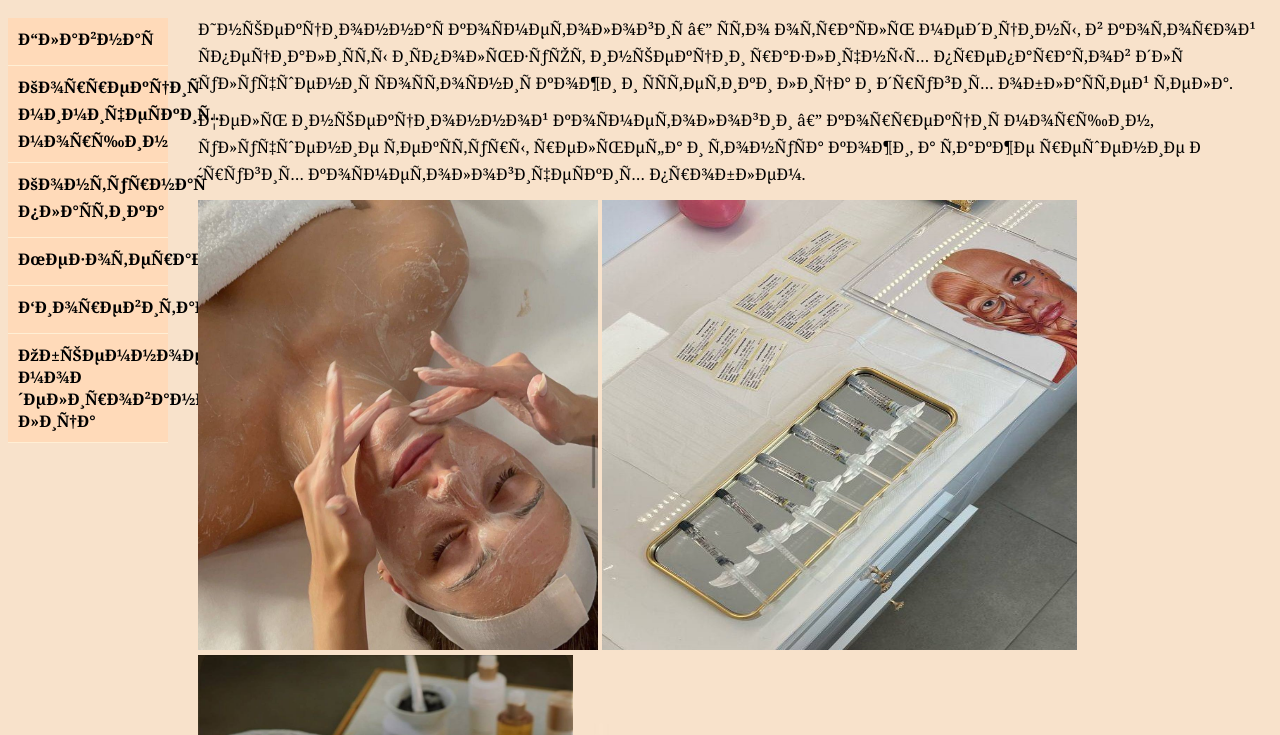
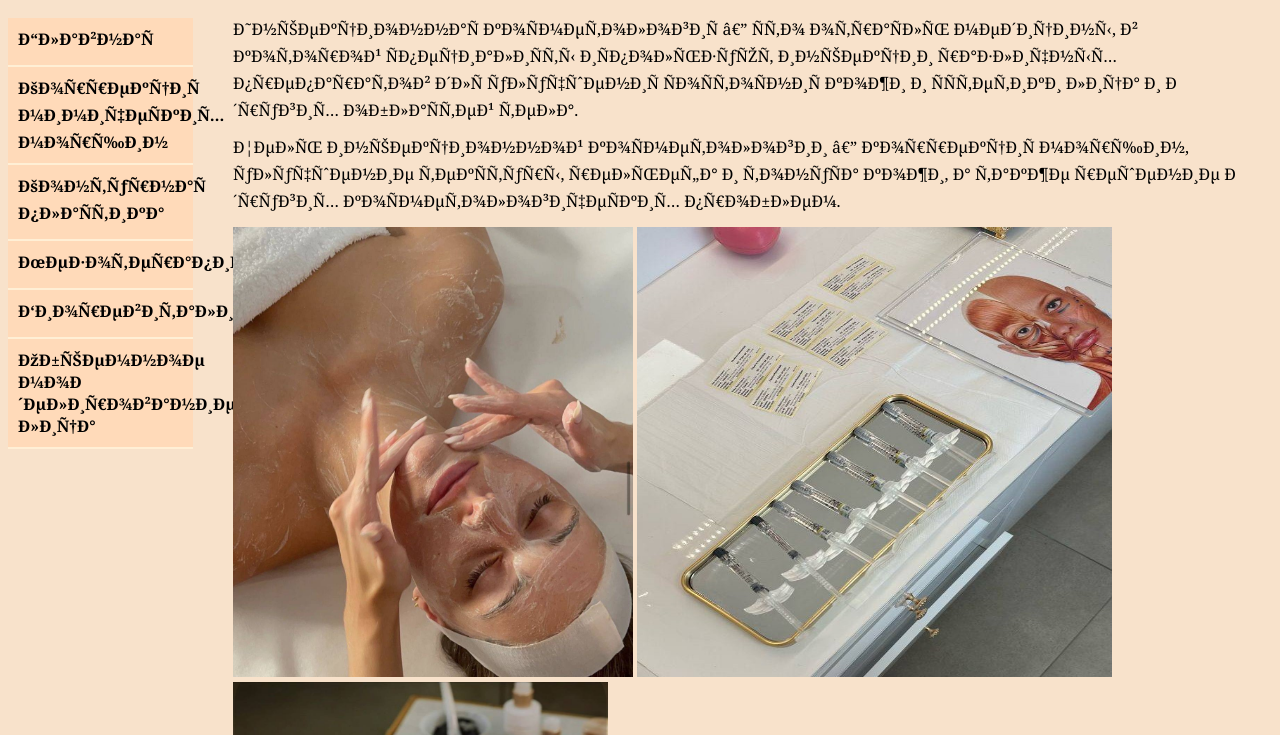
Before and after one commit to vladleenss/cosmetology, a plain HTML site: page index.html in a window 1280 px wide. Shown: the part 65-800 px from the top of the page. Drawn offline with Linux system fonts and the light colour scheme.

Commit message:
Update qqq.css

```diff
--- a/qqq.css
+++ b/qqq.css
@@ -9,15 +9,20 @@ p {
 h1 {
   text-align: center;
 }
+
 h2 {
     text-align:center;
 }
+
 .main {
   display:flex;
 }
+
 .menu {
-  margin: 0 30px 0 0;
+  margin: 0 40px 0 0;
 }
+
+
 html {
 background-image: url(fonn.png);
 background-repeat: no-repeat;
@@ -32,10 +37,10 @@ background-size: cover;
         margin: 0;
         padding: 0;
         list-style-type: none;
-        width: 160px;
+        width: 185px;
       }
       #navbar li {
-        border-bottom: 1px solid #FFEFD5;
+        border-bottom: 2px solid #FFEFD5;
       }
       #navbar a {
         background-color: #FFDAB9;
@@ -44,10 +49,13 @@ background-size: cover;
         text-decoration: none;
         font-weight: bold;
         border-left: 0px solid #33ADFF;
-        display: block;}
+        display: block;
+      }
+
 .bold {
   font-weight: bold;
 }
+
 body {
   font-family:Georgia, serif;
   font-size:16px;
```
